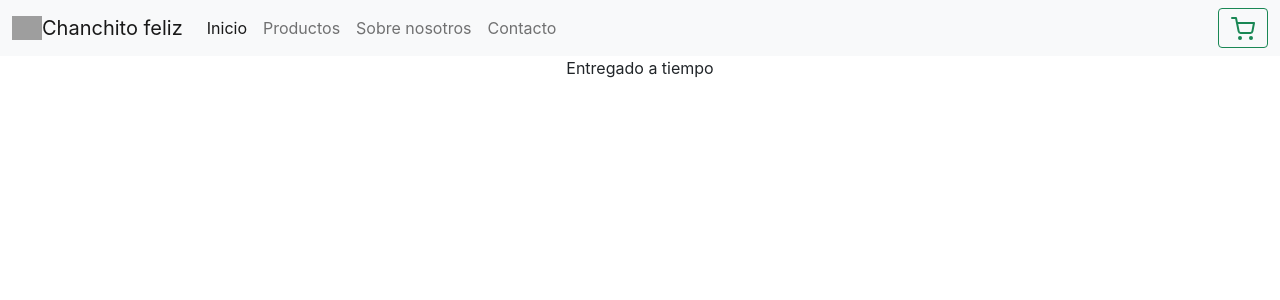
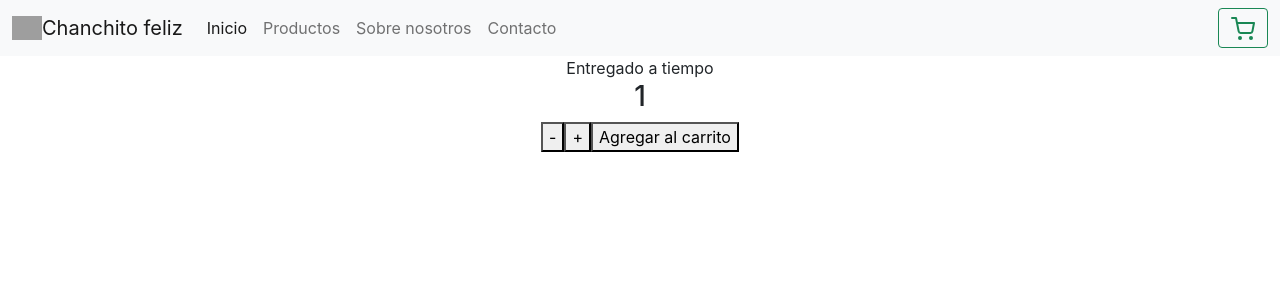
Before and after one commit to josenicoleno/chanchitofeliz-josenicoleno, a React (Create React App) app: page / in a window 1280 px wide. Shown: the top 300 px of the page. Built offline with nearby package versions, Linux system fonts and the light colour scheme; grey boxes are pictures that could not be loaded.

Commit message:
entregable 4

```diff
--- /dev/null
+++ b/src/components/ItemCount.js
@@ -0,0 +1,23 @@
+import React, { useState } from "react";
+
+const ItemCount = ({ stock, initial, onAdd }) => {
+    const [count, setCount] = useState(initial)
+    const incrementar = () => {
+        setCount(count + 1)
+    }
+    const decrementar = () => {
+        setCount(valAnt => valAnt > 0 ? count - 1 : count)
+    }
+    const agregarCarrito = () =>{
+        count <= stock ? onAdd(count) : alert("No hay suficientes productos")
+    }
+    return (
+        <div>
+            <h3>{count}</h3>
+            <button onClick={decrementar}>-</button>
+            <button onClick={incrementar}>+</button>
+            <button onClick={agregarCarrito}>Agregar al carrito</button>
+        </div>
+    )
+}
+export default ItemCount;
--- a/src/components/ItemListContainer.js
+++ b/src/components/ItemListContainer.js
@@ -1,7 +1,12 @@
 import React from "react";
+import ItemCount from "./ItemCount";
 
 const ItemListContainer = ({greeting}) => {
-    return(<div>{greeting}</div>
+    return(
+        <div>
+            {greeting}
+            <ItemCount stock={5} initial={1} onAdd={(n)=> alert(`${n} productos agregados`)}/>
+        </div>
     )
 }
 export default ItemListContainer;
```
